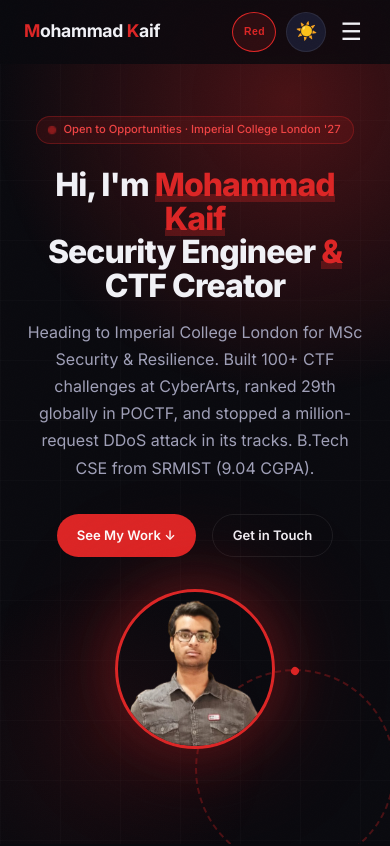
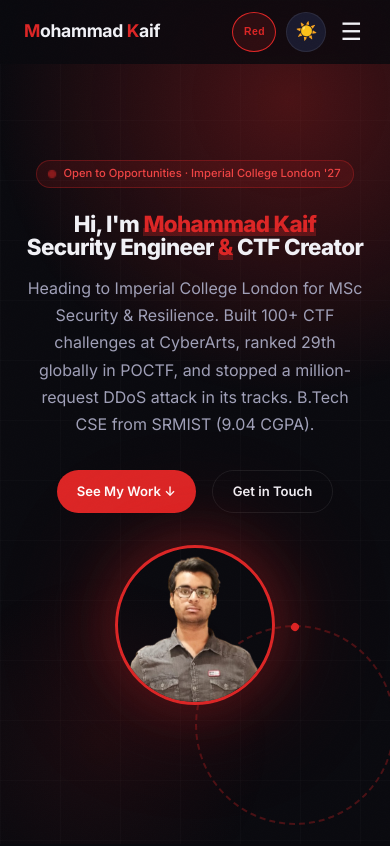
Before and after one commit to mk8288/kaif-portfolio, a React (Vite) app: page / in a window 390 px wide. Shown: the top 846 px of the page. Built offline with nearby package versions, Linux system fonts and the light colour scheme.

Commit message:
Fit 'Hi I'm Mohammad Kaif' on one line on mobile - smaller hero title clamp

```diff
--- a/src/App.css
+++ b/src/App.css
@@ -1299,7 +1299,8 @@
     font-size: 0.88rem;
   }
   .hero-title {
-    font-size: clamp(2rem, 8vw, 2.8rem);
+    font-size: clamp(1.6rem, 6vw, 2.8rem);
+    word-break: keep-all;
   }
 }
 
@@ -1320,6 +1321,9 @@
   .btn-primary, .btn-secondary {
     padding: 10px 20px;
     font-size: 0.82rem;
+  }
+  .hero-title {
+    font-size: clamp(1.4rem, 5.5vw, 2rem);
   }
   .edu-header > div:first-child {
     flex-wrap: wrap;
```
